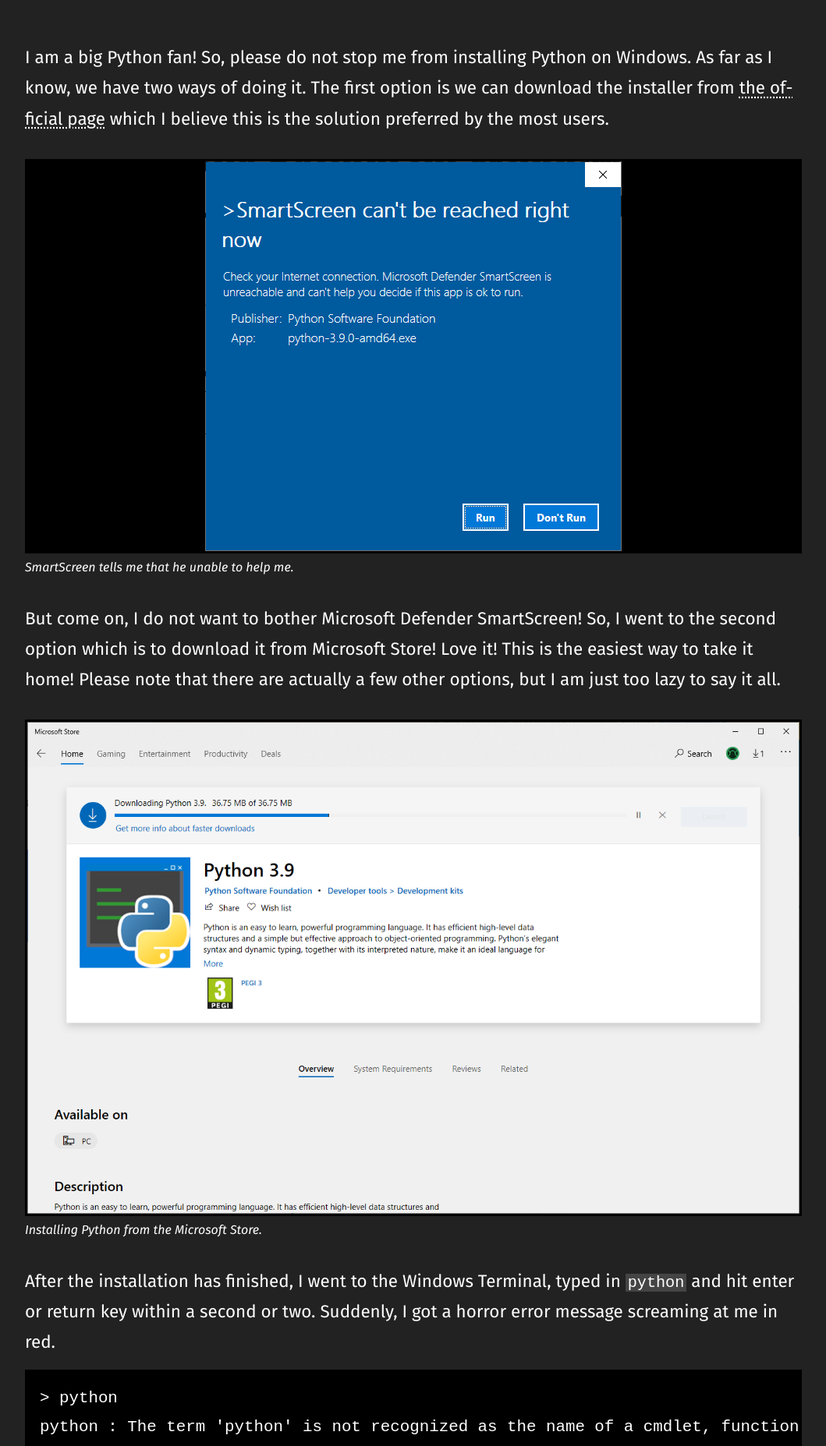
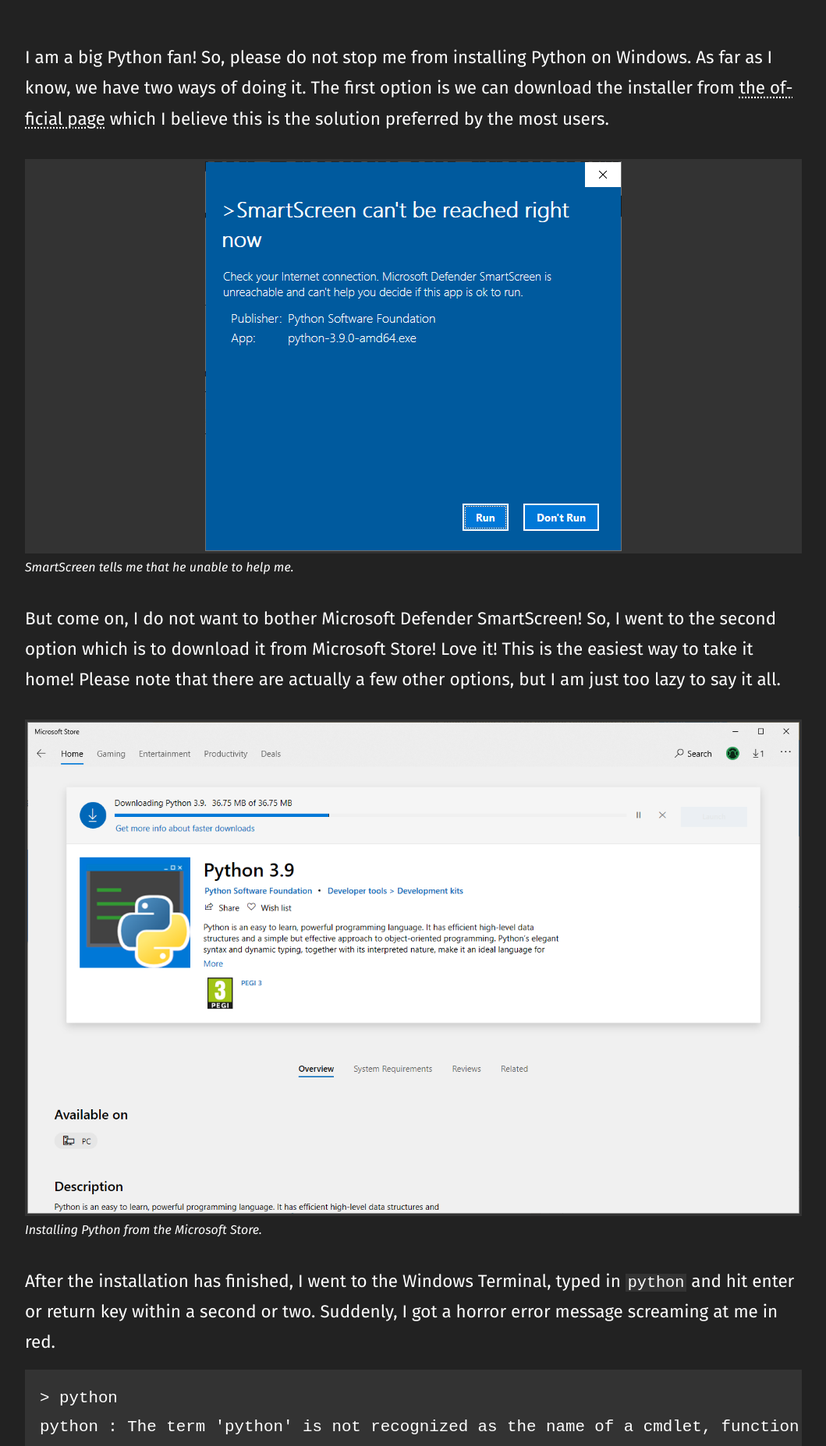
Before and after one commit to naruaika/naruaika.github.io, a Jekyll site: the page built from _posts/2020-11-05-why-i-didn-t-install-python-from-the-microsoft-store.html, in a window 1280 px wide. Shown: the part 1026-2881 px from the top of the page at 78% size, without its empty margins (110-1169 px from the left). Built offline with Jekyll 4.4.1, drawn with Linux system fonts in a browser that asks for light colours.

Commit message:
Adjust some styles

```diff
--- a/_layouts/post.html
+++ b/_layouts/post.html
@@ -150,7 +150,7 @@ layout: default
 
             code {
                 padding: 0 3px;
-                background-color: #444;
+                background-color: #333;
                 font-family: monospace;
                 font-size: 90%;
                 hyphens: manual;
@@ -161,8 +161,8 @@ layout: default
                 padding: 1rem;
                 font-family: monospace;
                 font-size: 80%;
-                background-color: #000;
-                border: 3px solid #000;
+                background-color: #333;
+                border: 3px solid #333;
                 overflow-x: auto;
                 scroll-behavior: smooth;
 
@@ -180,8 +180,8 @@ layout: default
                     box-sizing: border-box;
                     display: flex;
                     justify-content: center;
-                    background-color: #000;
-                    border: 3px solid #000;
+                    background-color: #333;
+                    border: 3px solid #333;
 
                     > img {
                         max-width: 100%;
@@ -198,7 +198,7 @@ layout: default
             .ielement {
                 > .container {
                     box-sizing: border-box;
-                    border: 3px solid #000;
+                    border: 3px solid #333;
                 }
 
                 > .caption {
--- a/index.html
+++ b/index.html
@@ -69,6 +69,7 @@ title: Naufan Rusyda Faikar - Software Engineer
                     align-self: flex-start;
                     font-size: 40%;
                     font-weight: 800;
+                    line-height: 1.5rem;
                     color: inherit;
                     text-decoration: none;
                     font-family: "Fira Sans", sans-serif;
--- a/posts/index.html
+++ b/posts/index.html
@@ -32,7 +32,7 @@ permalink: /post/
                 box-sizing: border-box;
                 padding: .75rem 1rem;
                 font-size: 1.6rem;
-                line-height: 1.5;
+                line-height: 1.75;
                 color: inherit;
                 text-decoration: none;
                 font-family: "Fira Sans", sans-serif;
@@ -55,7 +55,7 @@ permalink: /post/
             display: flex;
             flex-direction: column;
             list-style: none;
-            gap: .75rem;
+            gap: 1rem;
 
             p {
                 margin: 0;
```
